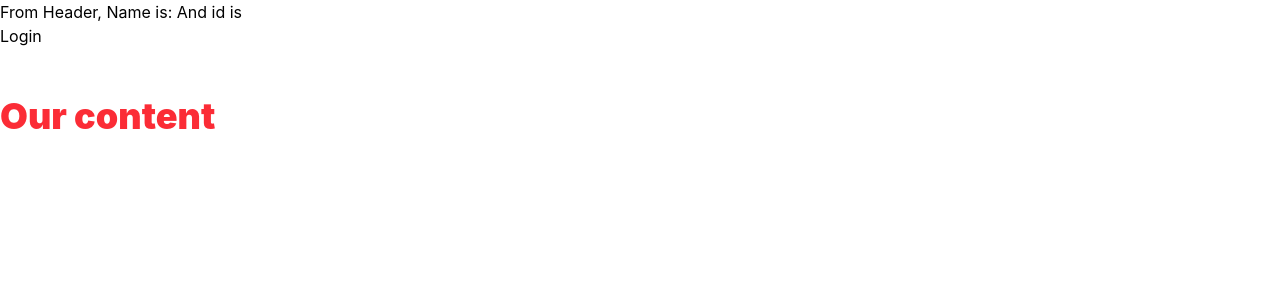
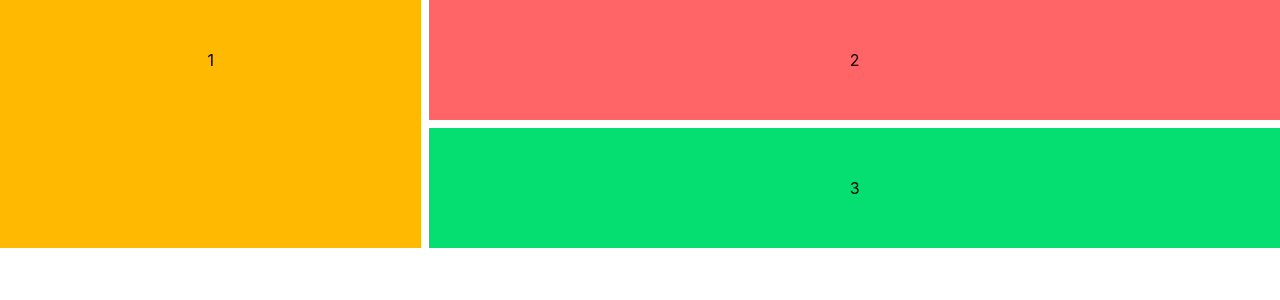
Before and after one commit to arfinaleusuf/Module-3-R, a React (Vite) app in the folder learning-react/: page / in a window 1280 px wide. Shown: the top 300 px of the page. Built offline with nearby package versions, Linux system fonts and the light colour scheme.

Commit message:
refactor: update Layout component structure and styling

```diff
--- a/learning-react/src/Layout.jsx
+++ b/learning-react/src/Layout.jsx
@@ -4,8 +4,18 @@ import Header from "./Header";
 const Layout = () => {
     return (
         <div>
-            <Header />
-            <h1 className="text-red-500 font-black text-4xl mt-12">Our content</h1>
+            {/* <Header /> */}
+            <div className="grid grid-cols-3 grid-rows-2 gap-2">
+                <div className="row-span-2 p-12 bg-amber-400  text-center">1</div>
+                <div className="col-span-2 p-12 bg-red-400  text-center">2</div>
+                <div className="col-span-2 p-12 bg-green-400  text-center">3</div>
+            </div>
+
+            {/* <ul className="flex gap-12">
+                <li>Home</li>
+                <li>About</li>
+                <li>Contacts</li>
+            </ul> */}
         </div>
     );
 };
```
